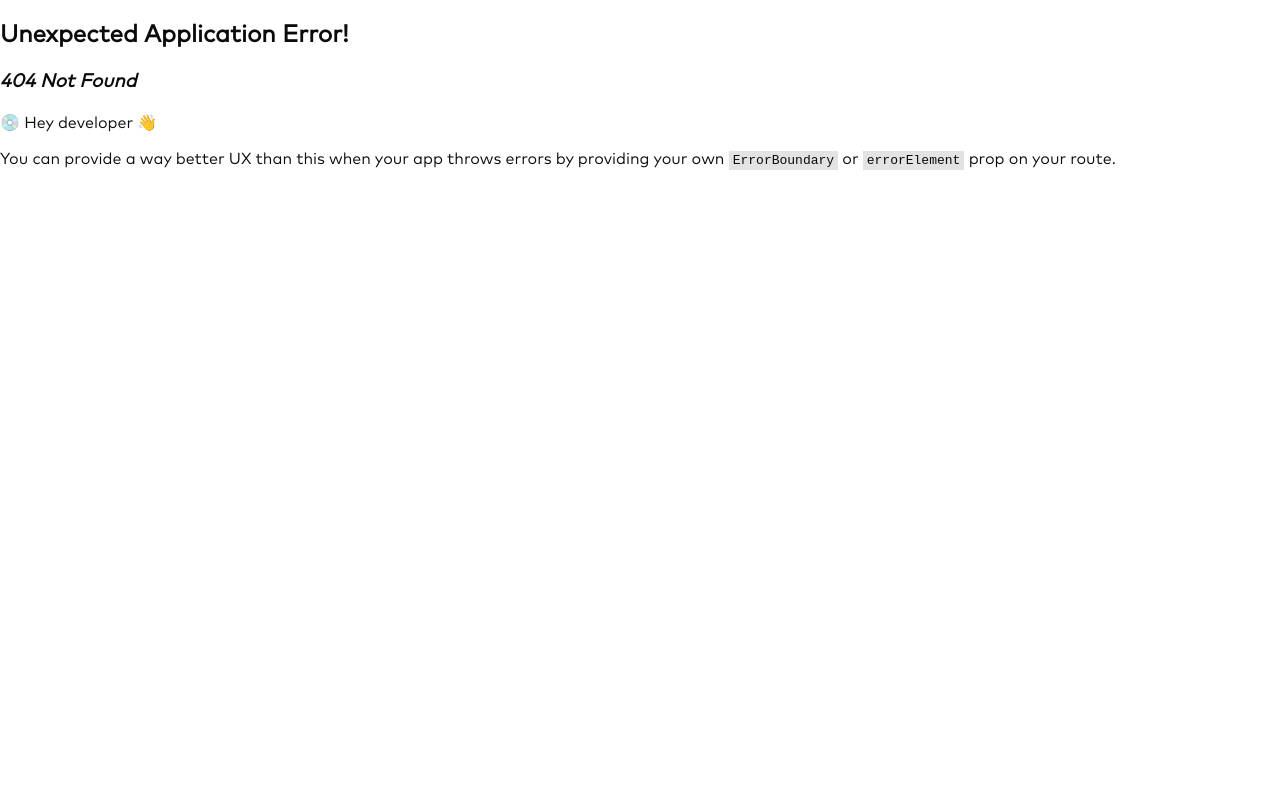
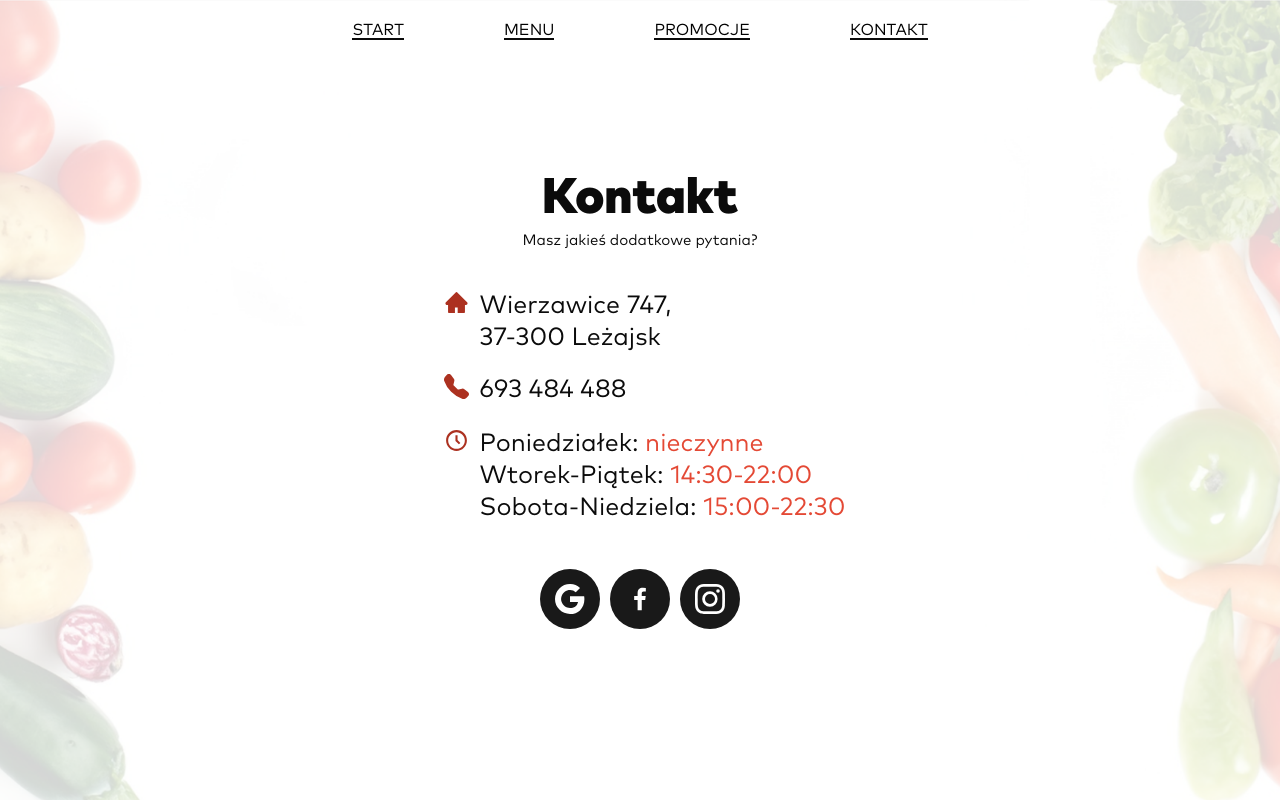
Before and after one commit to Qrinee/RetroSanPage, a React (Vite) app: page /RetroSanPage/kontakt in a window 1280 px wide. Before the commit this address had no page. Built offline with nearby package versions, Linux system fonts and the light colour scheme.

Commit message:
name modyfication

```diff
--- a/src/components/About.jsx
+++ b/src/components/About.jsx
@@ -13,7 +13,7 @@ function About(){
                     </figure>
                     <div className='article'>
                         <p className='text'>Menu Retro San oferuje szeroki wybór pysznych, tradycyjnych pizz, przygotowywanych z najwyższą starannością i najświeższych składników. Możesz wybierać spośród klasycznych smaków, takich jak margherita, standardowa czy funghi, lub eksperymentować z unikalnymi kombinacjami, które zaskoczą Twoje podniebienie. </p>
-                        <Link to="/menu" className='button'>sprawdź menu</Link>
+                        <Link to="RetroSanPage/menu" className='button'>sprawdź menu</Link>
                     </div>
                 </div>
             </article>
--- a/src/components/Menu.jsx
+++ b/src/components/Menu.jsx
@@ -20,22 +20,22 @@ function Menu() {
   return (
     <ul className={`menu-list ${isScrolled ? 'scrolled' : ''}`}>
       <li>
-        <Link to="/test" className='menu-button'>
+        <Link to="/RetroSanPage" className='menu-button'>
           <span className="underline">start</span>
         </Link>
       </li>
       <li>
-        <Link to="/test/menu" className='menu-button'>
+        <Link to="/RetroSanPage/menu" className='menu-button'>
           <span className="underline">menu</span>
         </Link>
       </li>
       <li>
-        <Link to="/test/promocje" className='menu-button'>
+        <Link to="/RetroSanPage/promocje" className='menu-button'>
           <span className="underline">promocje</span>
         </Link>
       </li>
       <li>
-        <Link to="/test/kontakt" className='menu-button'>
+        <Link to="/RetroSanPage/kontakt" className='menu-button'>
           <span className="underline">kontakt</span>
         </Link>
       </li>
--- a/src/components/Start.jsx
+++ b/src/components/Start.jsx
@@ -6,7 +6,7 @@ function Start(){
             <figure>
                 <img src={Logo} width={500} className='logo'></img>
             </figure>
-            <Link to="/menu" className='button'>złóż zamówienie</Link>
+            <Link to="RetroSanPage/menu" className='button'>złóż zamówienie</Link>
         </div>
     )
 }
--- a/vite.config.js
+++ b/vite.config.js
@@ -4,5 +4,5 @@ import react from '@vitejs/plugin-react'
 // https://vitejs.dev/config/
 export default defineConfig({
   plugins: [react()],
-  base: "/test/"
+  base: "/RetroSanPage/"
 })
```
Also changed, not shown: src/main.jsx (+4 -4 lines).
